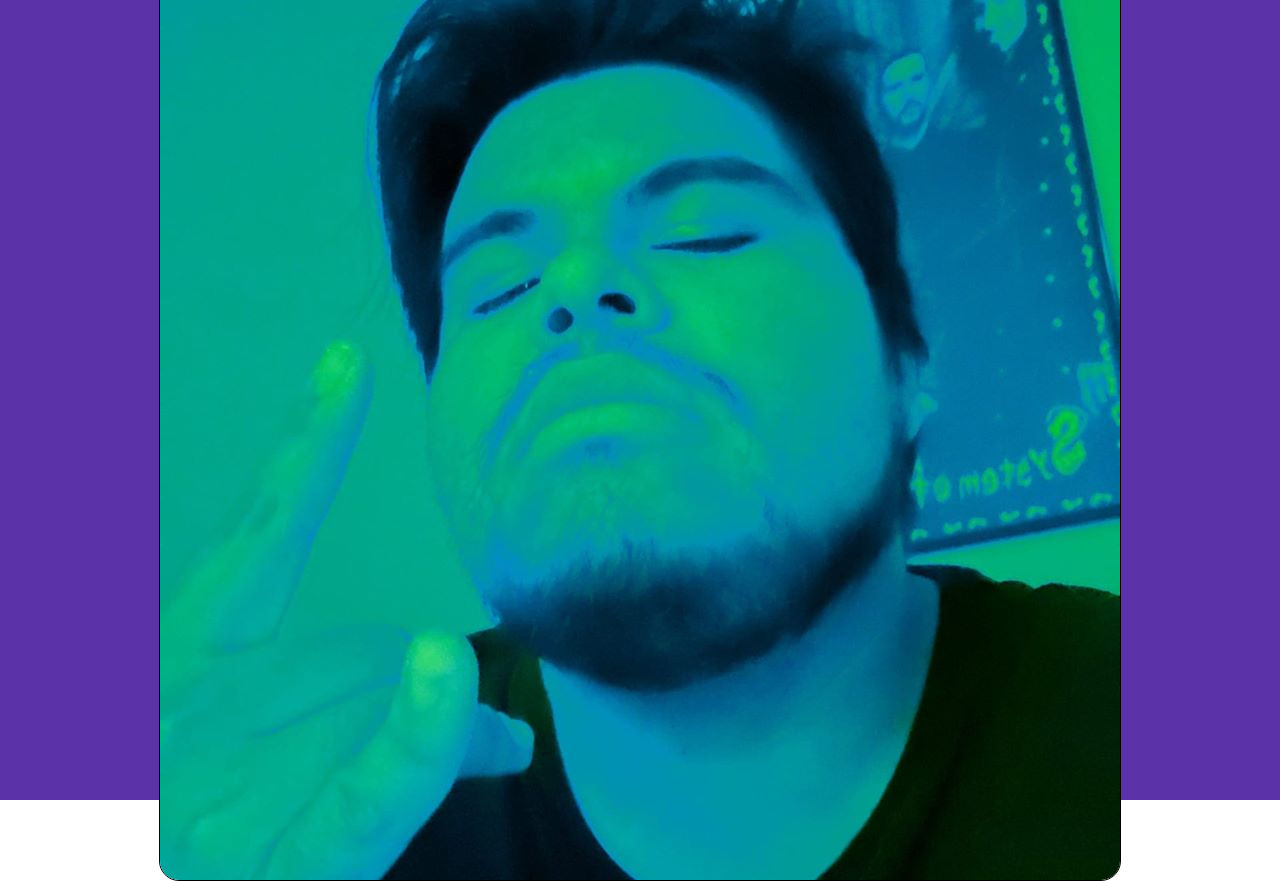
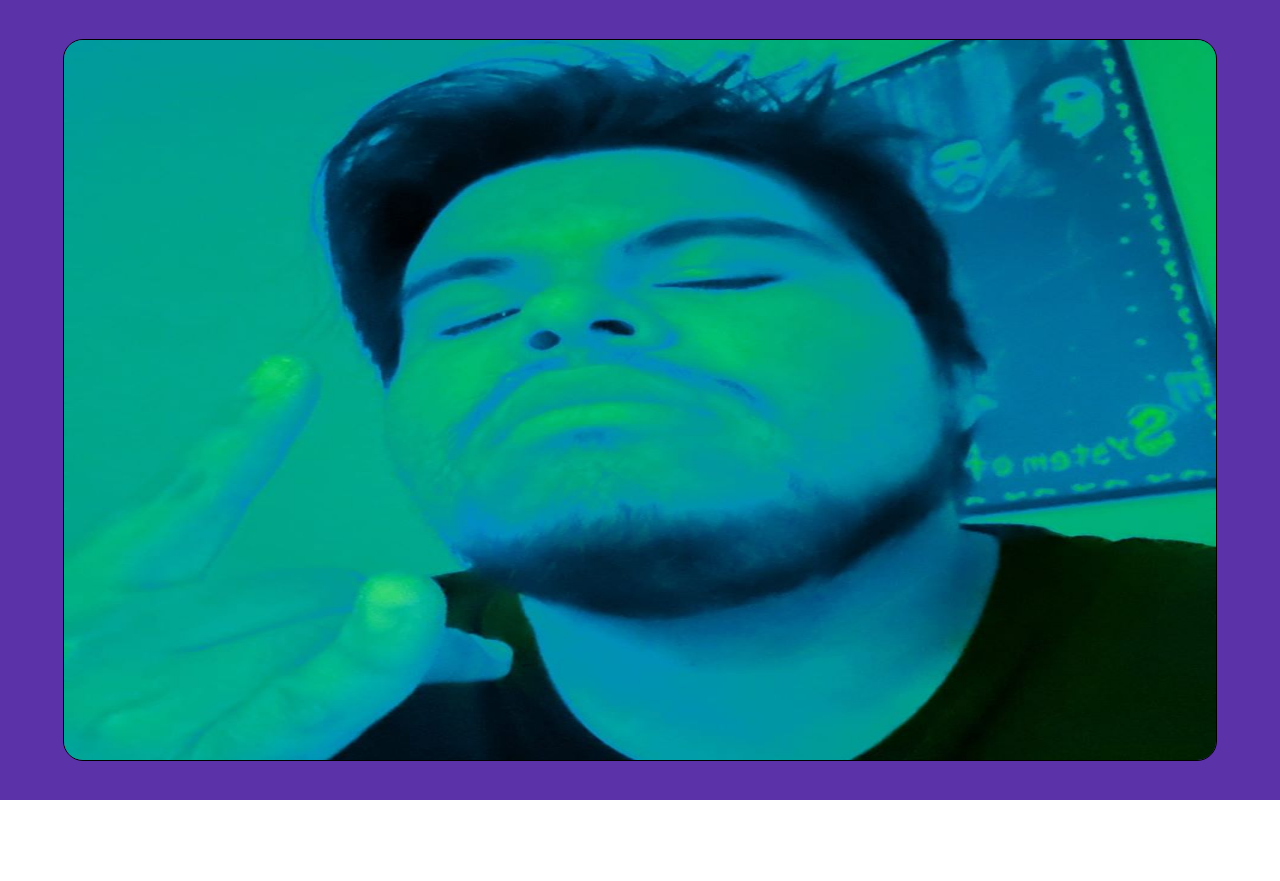
Before and after one commit to Ryntak94/ecoline, a React (Create React App) app: page / in a window 1280 px wide. After the commit the page ends 800 px from the top, so only its background shows below. Built offline with nearby package versions, Linux system fonts and the light colour scheme.

Commit message:
update img size

```diff
--- a/src/App.js
+++ b/src/App.js
@@ -6,6 +6,8 @@ import image from './img/img1.jpg'
 const Img = styled.img`
     border: solid 1px black;
     border-radius: 20px;
+    height: 90%;
+    width: 90%;
 `
 
 const AppDiv = styled.div`
```
